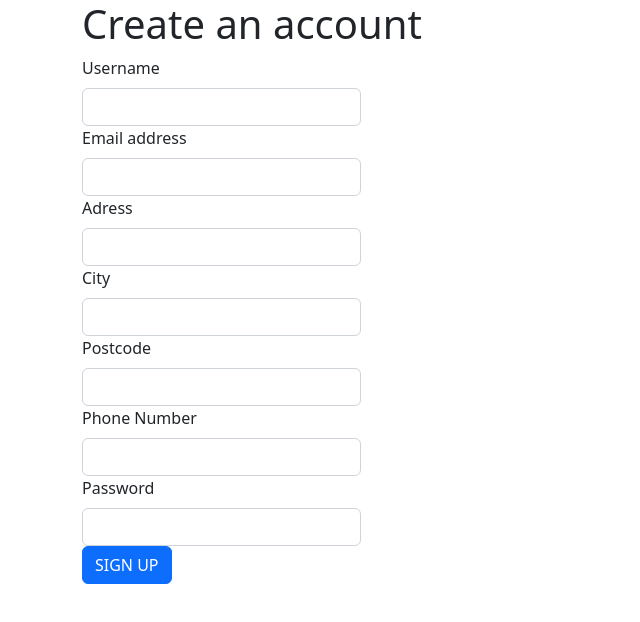
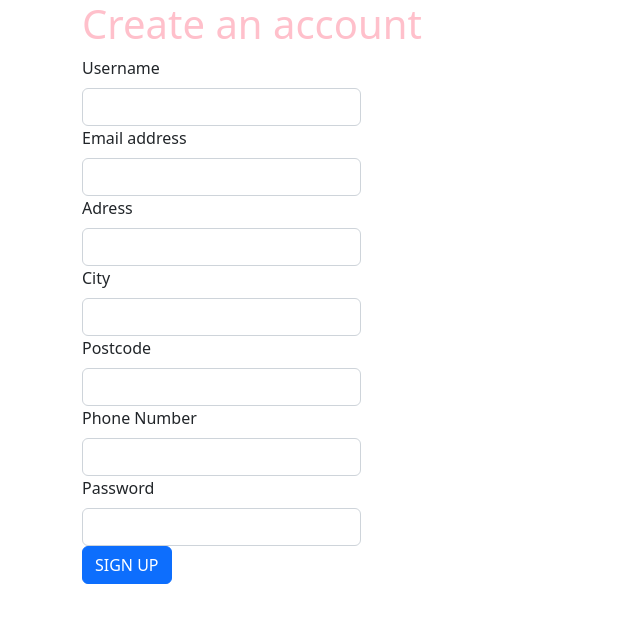
Before and after one commit to pethelp-website/final-project-pethelp, a React (Create React App) app in the folder frontend/: page /sign-up in a window 1280 px wide. Shown: the top 622 px of the page, without its empty margins (0-640 px from the left). Built offline with nearby package versions, Linux system fonts and the light colour scheme.

Commit message:
fix sass file name to .scss

```diff
--- a/frontend/src/components/signup/FormSignup.jsx
+++ b/frontend/src/components/signup/FormSignup.jsx
@@ -5,6 +5,7 @@ import { useState } from "react";
 import loginService from '../../services/login'
 import validateInfo from "../../services/password-validation";
 import { useEffect } from "react";
+import "./FormSignup.scss";
 
 
 const FormSignup = () => {
--- /dev/null
+++ b/frontend/src/components/signup/FormSignup.scss
@@ -0,0 +1,3 @@
+.title {
+    color: pink;
+}
```
Also changed, not shown: frontend/src/App.sass (deleted), frontend/src/App.scss (added), frontend/src/components/signup/FormSignup.sass (deleted).
